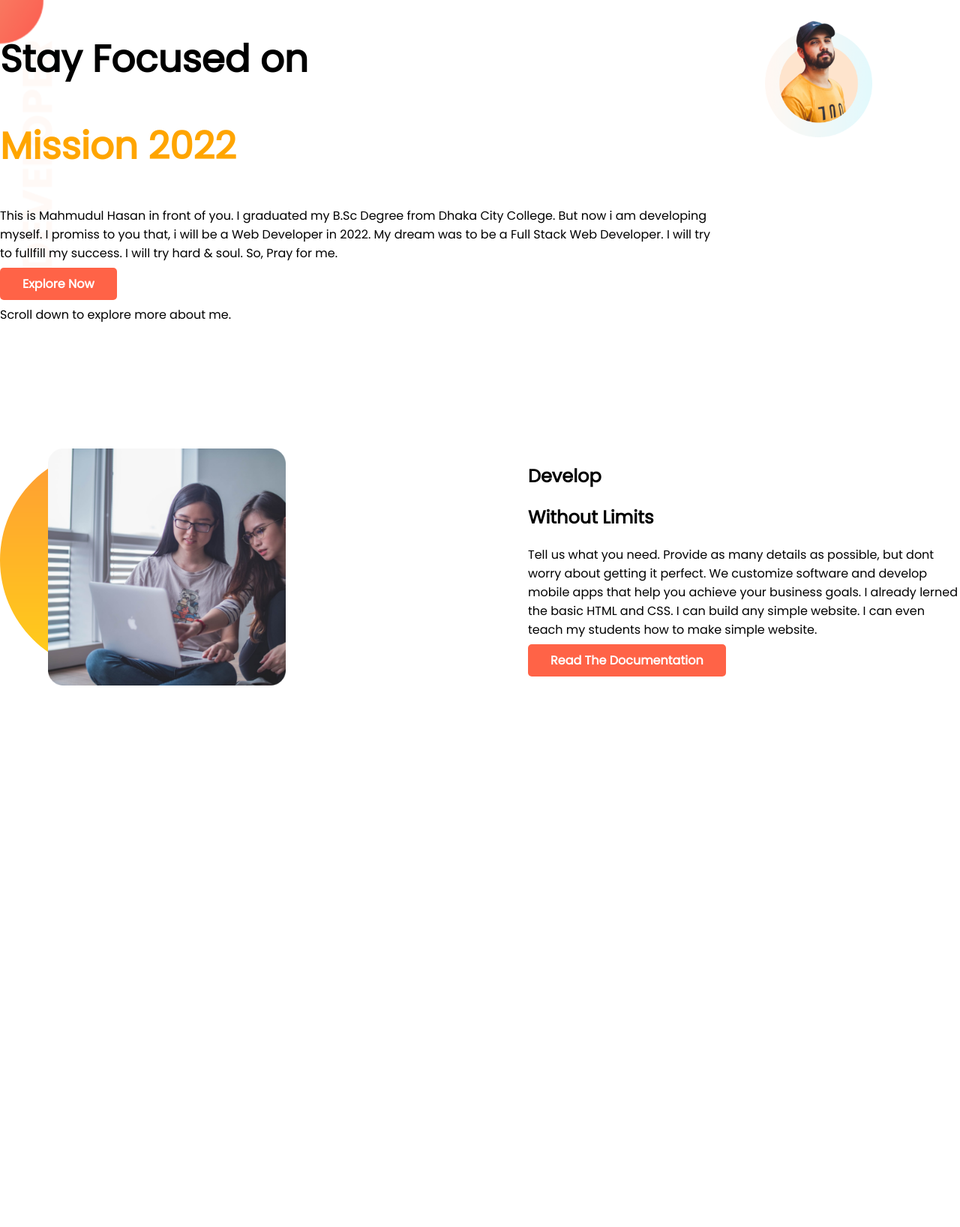
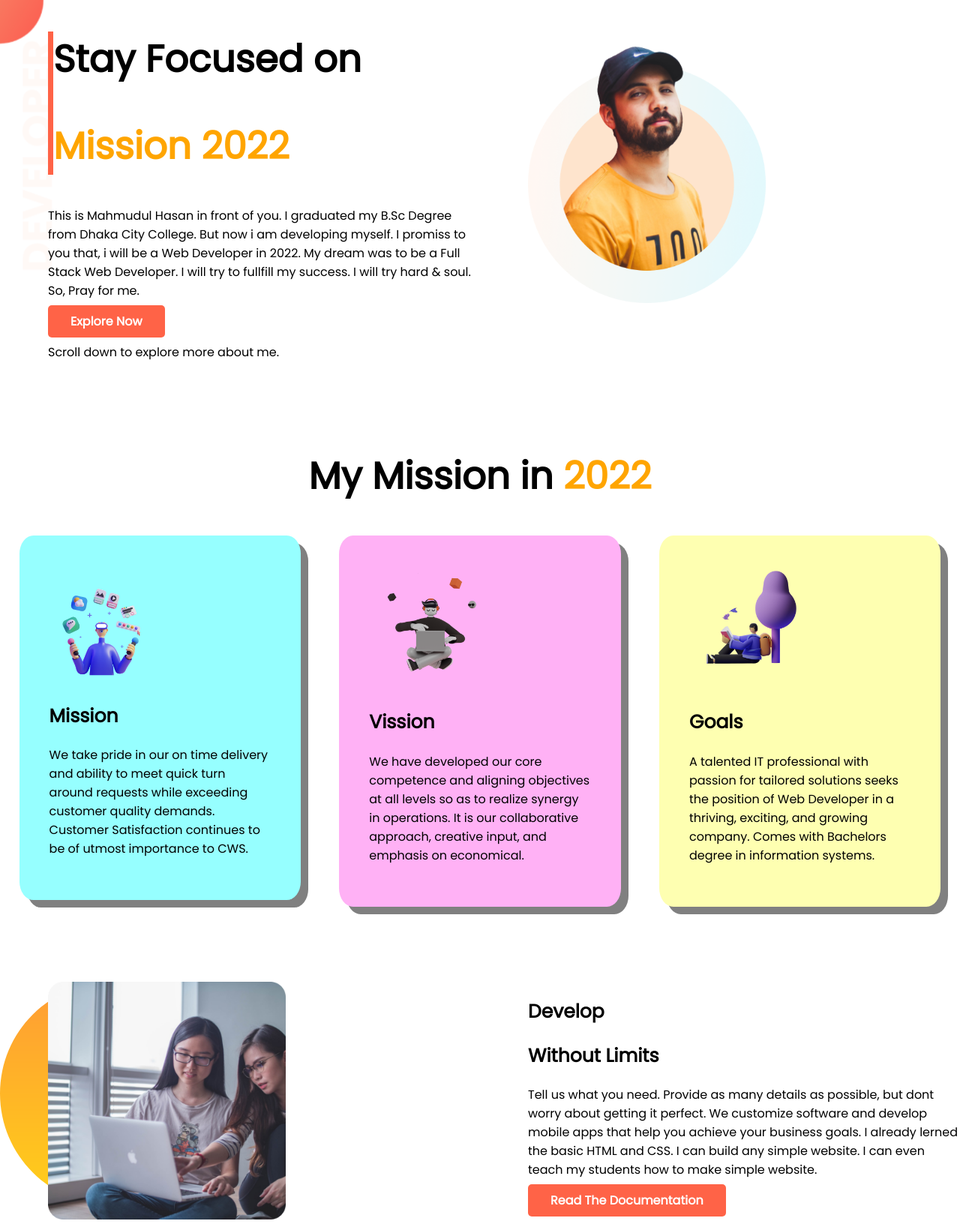
Before and after one commit to samratbd182/assignment-1, a plain HTML site: page index.html in a window 1280 px wide. Shown: the top 1636 px of the page at 75% size. Before the commit the page ends 1071 px from the top, so only its background shows below. Drawn offline with Linux system fonts and the light colour scheme.

Commit message:
code final

```diff
--- a/index.html
+++ b/index.html
@@ -11,10 +11,12 @@
     <link rel="stylesheet" href="style.css">
 </head>
 <body>
-    <section class="top-banner">
-        <div We customize software and develop mobile apps that help you achieve your business goals.>
-            <h1>Stay Focused on</h1>
-            <h1 class="orange-color">Mission 2022</h1>
+    <section class="top-banner flexible-container">
+        <div class="half-width">
+            <div class="header">
+                <h1>Stay Focused on</h1>
+                <h1 class="orange-color">Mission 2022</h1>
+            </div>
             <p>This is Mahmudul Hasan in front of you. I graduated my B.Sc Degree from Dhaka City College. But now i am developing myself. I promiss to you that, i will be a Web Developer in 2022. My dream was to be a Full Stack Web Developer. I will try to fullfill my success. I will try hard & soul. So, Pray for me.</p>
             <a class="link-button" target="_blank" href="https://www.facebook.com/mahmudulhasansamrat.samrat/">Explore Now</a>
             <p>Scroll down to explore more about me.</p>
@@ -23,7 +25,27 @@
             <img src="images/person-2.png" alt="">
         </div>
     </section>
-    <section class="dream-big">
+    <section class="experience-area">
+        <h1 class="text-align">My Mission in <span class="orange-color">2022</span></h1>
+        <div class="flexible-container">
+            <div class="half-width mission-div-1">
+                <img src="images/illustrator-1.png" alt="">
+                <h2>Mission</h2>
+                <p>We take pride in our on time delivery and ability to meet quick turn around requests while exceeding customer quality demands. Customer Satisfaction continues to be of utmost importance to CWS.</p>
+            </div>
+            <div class="half-width mission-div-2">
+                <img src="images/illustrator-2.png" alt="">
+                <h2>Vission</h2>
+                <p>We have developed our core competence and aligning objectives at all levels so as to realize synergy in operations. It is our collaborative approach, creative input, and emphasis on economical.</p>
+            </div>
+            <div class="half-width mission-div-3">
+                <img src="images/illustrator-3.png" alt="">
+                <h2>Goals</h2>
+                <p>A talented IT professional with passion for tailored solutions seeks the position of Web Developer in a thriving, exciting, and growing company. Comes with Bachelors degree in information systems.</p>
+            </div>
+        </div>
+    </section>
+    <section class="dream-big flexible-container">
         <div class="half-width">
             <img src="images/coding.png" alt="">
         </div>
@@ -34,5 +56,36 @@
             <a class="link-button" target="_blank" href="https://www.facebook.com/mahmudulhasansamrat.samrat/">Read The Documentation</a>
         </div>
     </section>
+    <section class="flexible-container">
+        <div class="half-width">
+            <h1>Know Our</h1>
+            <h1>Global Community</h1>
+            <p>This is Mahmudul Hasan in front of you. I graduated my B.Sc Degree from Dhaka City College. But now i am developing myself. I promiss to you that, i will be a Web Developer in 2022. My dream was to be a Full Stack Web Developer. I will try to fullfill my success. I will try hard & soul. So, Pray for me.</p>
+            <a class="link-button" target="_blank" href="https://www.facebook.com/mahmudulhasansamrat.samrat/">Read the Documentation</a>
+        </div>
+        <div class="half-width">
+            <img src="images/project.png" alt="">
+        </div>
+    </section>
+    <section>
+        <h1 class="text-align">Build <span class="orange-color">Corona Application</span></h1>
+    </section>
+    <section class="dream-big flexible-container">
+        <div class="half-width">
+            <img src="images/app.png" alt="">
+        </div>
+        <div class="half-width">
+            <h1>Stay safe with</h1>
+            <h1>Go <span class="orange-color">Corona</span></h1>
+            <p>Union Minister Ramdas Athawale, whose ''Go Corona, Go'' chant became a national sensation, on Sunday came out with a new slogan, ''No Corona'', saying it was in response to the new strain of the novel coronavirus.</p>
+            <p>"I gave the ''Go Corona Go'' slogan and the virus is now going. But it also came near me, leading to my hospitalisation (after testing COVID-19 positive). I thought coronavirus would not reach me but it can reach anywhere," Mr. Athawale said.</p>
+            <p>"For the new coronavirus strain, I would say ''No Corona, No Corona'' as we don''t want either the old coronavirus or the new strain to infect us," he told reporters in Pune.</p>
+            <a class="link-button" target="_blank" href="https://www.facebook.com/mahmudulhasansamrat.samrat/">App Features</a>
+        </div>
+    </section>
+    <footer class="footer">
+        <h2 class="text-align">Mission- <span class="orange-color">2022</span></h2>
+        <h3 class="text-align">Hard Work, Perseverance and Determination for 2022</h3>
+    </footer>
 </body>
 </html>
--- a/style.css
+++ b/style.css
@@ -5,12 +5,22 @@ body {
 h1 {
   font-size: 50px;
 }
+h2 {
+  font-size: 25px;
+}
+.header {
+  border-left: 7px solid;
+  border-color: tomato;
+}
+.text-align {
+  text-align: center;
+}
 .orange-color {
   color: orange;
 }
-section {
+.flexible-container {
   display: flex;
-  margin-bottom: 150px;
+  margin-bottom: 100px;
 }
 .half-width {
   width: 50%;
@@ -35,3 +45,37 @@ section {
   background-image: url(images/dream-bg.png);
   background-repeat: no-repeat;
 }
+.mission-div-1 {
+  background-color: rgb(150, 255, 255);
+  margin-left: 2%;
+  margin-right: 2%;
+  border-radius: 5%;
+  box-shadow: 10px 10px gray;
+  height: 60%;
+  width: 40%;
+  padding: 40px;
+}
+.mission-div-2 {
+  background-color: rgb(255, 177, 245);
+  margin-left: 2%;
+  margin-right: 2%;
+  border-radius: 5%;
+  box-shadow: 10px 10px gray;
+  height: 60%;
+  width: 40%;
+  padding: 40px;
+}
+.mission-div-3 {
+  background-color: rgb(254, 255, 177);
+  margin-left: 2%;
+  margin-right: 2%;
+  border-radius: 5%;
+  box-shadow: 10px 10px gray;
+  height: 60%;
+  width: 40%;
+  padding: 40px;
+}
+.footer {
+  background-color: rgb(0, 0, 0);
+  color: white;
+}
```
Also changed, not shown: images/app.png (added), 1 other file.
